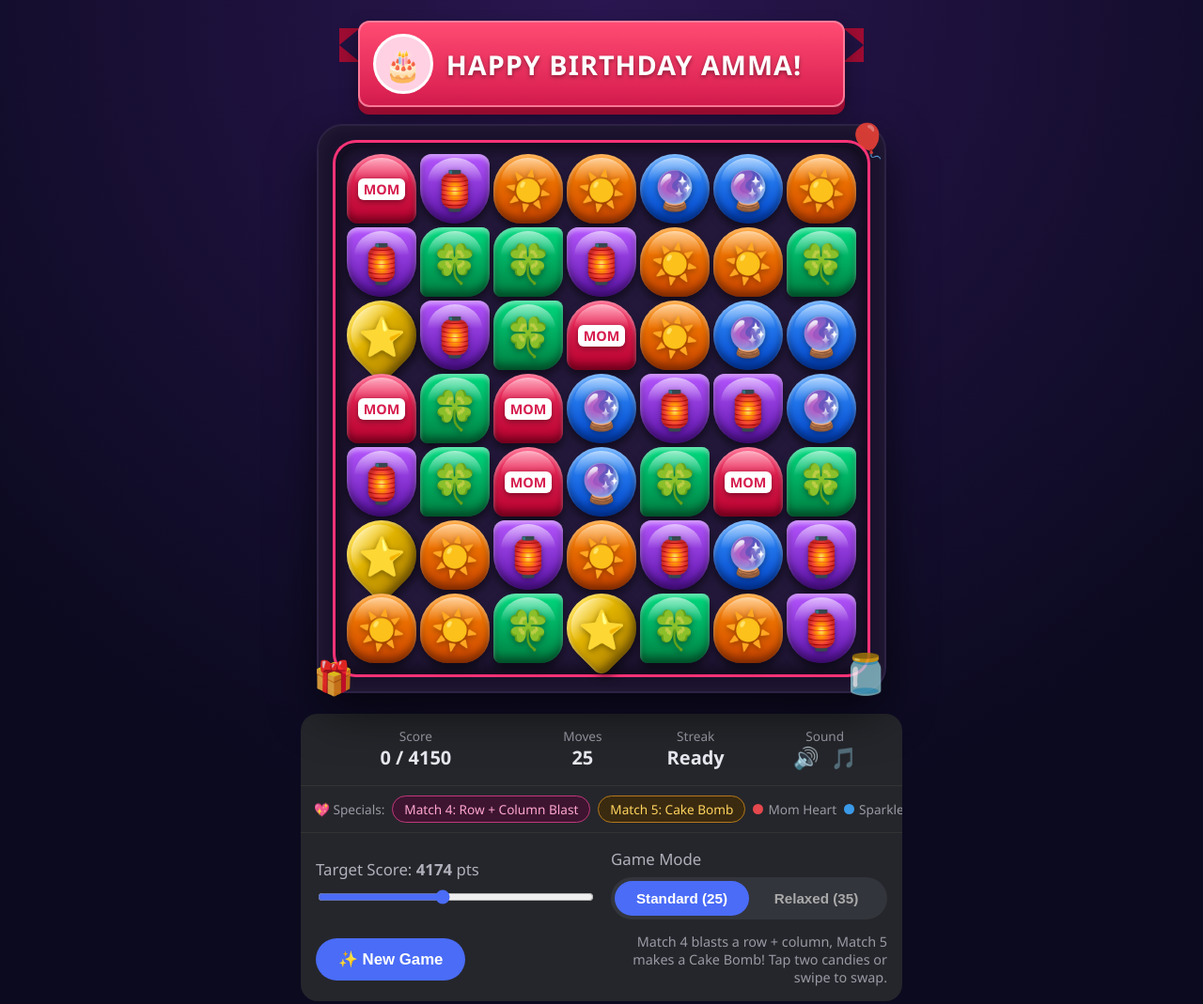
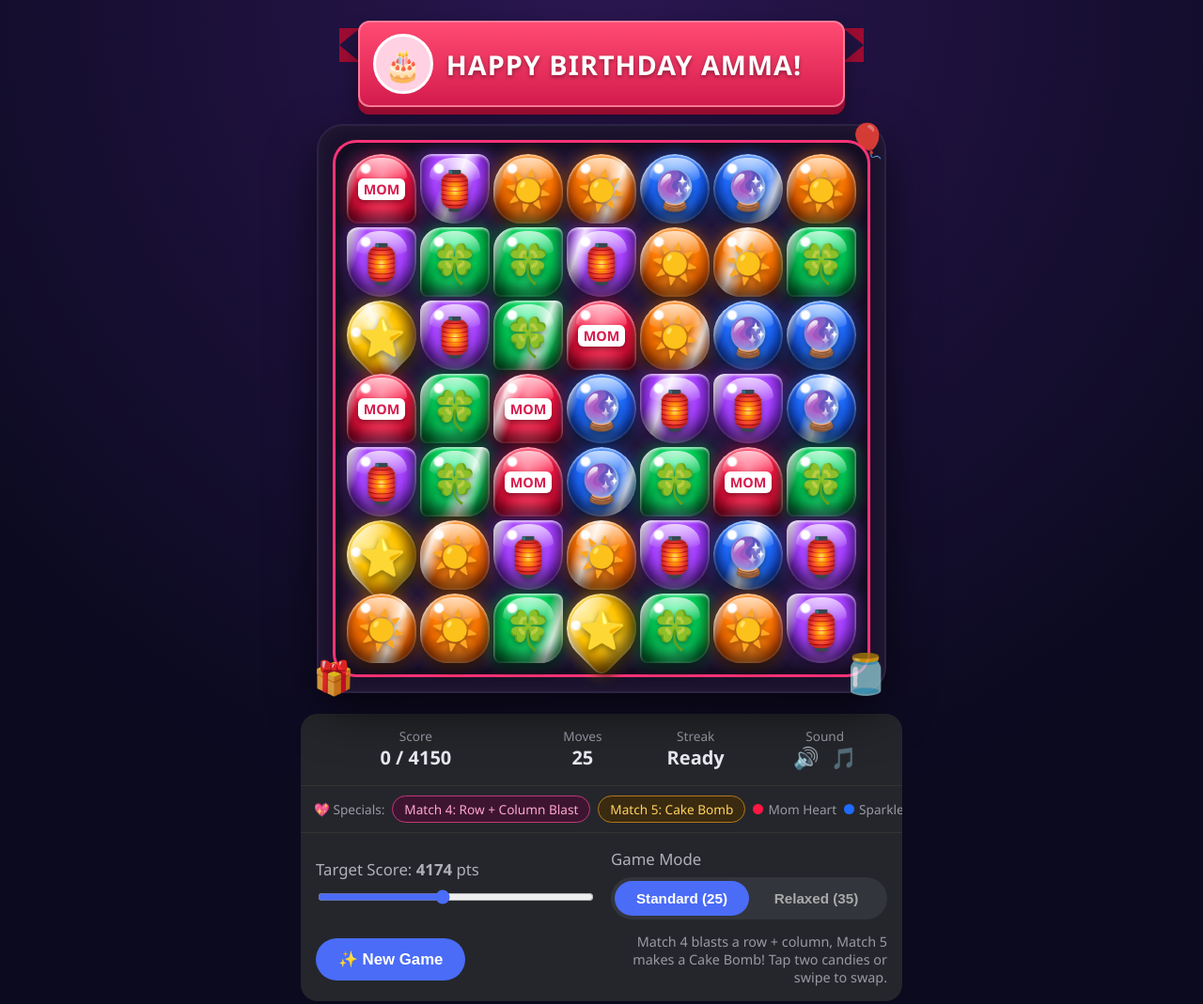
Before and after one commit to harshinidhiyaa/candycrushformom, a plain HTML site: page index.html in a window 1280 px wide. Shown: the whole page at 94% size. Drawn offline with Linux system fonts and the light colour scheme.

Commit message:
Update index.html

```diff
--- a/index.html
+++ b/index.html
@@ -133,6 +133,94 @@
   @keyframes beam { 0% { scale: 0 1; opacity: 1; } 35% { scale: 1 1; opacity: 1; } 100% { scale: 1 1; opacity: 0; } }
   .particle { position: fixed; width: 9px; height: 9px; margin: -4px; border-radius: 50%; pointer-events: none; z-index: 40; animation: burst .6s ease-out forwards; }
   @keyframes burst { to { transform: translate(var(--tx), var(--ty)) scale(0); opacity: 0; } }
+
+  /* ===== High-gloss finish ===== */
+  .cell.t0 { --g1: #ff6b90; --g2: #a8002a; }
+  .cell.t1 { --g1: #62b4ff; --g2: #0033a8; }
+  .cell.t2 { --g1: #34f0a0; --g2: #006838; }
+  .cell.t3 { --g1: #ffae3d; --g2: #b83600; }
+  .cell.t4 { --g1: #ffe650; --g2: #a67600; }
+  .cell.t5 { --g1: #cf85ff; --g2: #46088f; }
+  .cell:not(.bomb) {
+    background:
+      radial-gradient(circle at 26% 20%, #fff 0 4%, rgba(255,255,255,0) 7%),            /* specular dot */
+      radial-gradient(ellipse at 50% 125%, rgba(255,255,255,.4), rgba(255,255,255,0) 55%), /* bounce light */
+      linear-gradient(var(--g1), var(--g2));
+  }
+  .cell {
+    box-shadow:
+      inset 0 3px 5px rgba(255,255,255,.75),
+      inset 0 -9px 12px rgba(0,0,0,.35),
+      inset 0 0 0 2px rgba(255,255,255,.18),
+      0 6px 12px rgba(0,0,0,.5),
+      0 0 14px color-mix(in srgb, var(--c) 45%, transparent);
+  }
+  .cell::before {                                   /* glass shine across the top */
+    top: 5%; left: 12%; right: 12%; height: 42%;
+    background: linear-gradient(rgba(255,255,255,.9), rgba(255,255,255,.08));
+    border-radius: 50% 50% 50% 50% / 80% 80% 20% 20%;
+  }
+  .cell img, .cell span { filter: drop-shadow(0 3px 3px rgba(0,0,0,.45)); }
+  /* Photos: glass sweep over the picture */
+  .cell.photo:not(.bomb) { background: #241a4a; }
+  .cell.photo::before {
+    inset: 3px; height: auto; opacity: 1; border-radius: 13px;
+    background:
+      linear-gradient(155deg, rgba(255,255,255,.65) 0%, rgba(255,255,255,.18) 36%, rgba(255,255,255,0) 37%),
+      linear-gradient(to top, rgba(0,0,0,.28), rgba(0,0,0,0) 35%);
+  }
+  .cell.photo img { filter: saturate(1.15) contrast(1.05); }
+
+  /* ===== Vivid jewel finish + animated glint ===== */
+  .cell.t0 { --hi: #ff6a86; --g1: #ff1744; --g2: #80001c; }   /* ruby */
+  .cell.t1 { --hi: #5aa2ff; --g1: #1e6bff; --g2: #001a7a; }   /* sapphire */
+  .cell.t2 { --hi: #3dff9a; --g1: #00c853; --g2: #004d22; }   /* emerald */
+  .cell.t3 { --hi: #ffa040; --g1: #ff7a00; --g2: #9c2400; }   /* fire opal */
+  .cell.t4 { --hi: #ffe14d; --g1: #ffc400; --g2: #8a5200; }   /* gold */
+  .cell.t5 { --hi: #c77dff; --g1: #a640ff; --g2: #32006b; }   /* amethyst */
+  .cell:not(.bomb) {
+    background:
+      linear-gradient(110deg, rgba(255,255,255,0) 42%, rgba(255,255,255,.85) 50%, rgba(255,255,255,0) 58%),   /* moving glint */
+      radial-gradient(circle at 27% 21%, #fff 0 5%, rgba(255,255,255,0) 8%),                                    /* specular dot */
+      radial-gradient(ellipse at 50% 125%, color-mix(in srgb, var(--hi) 65%, transparent), transparent 55%),   /* coloured rim light */
+      radial-gradient(ellipse at 50% 30%, var(--hi) 0%, var(--g1) 45%, var(--g2) 100%);                        /* deep jewel body */
+    background-size: 250% 100%, 100% 100%, 100% 100%, 100% 100%;
+    background-repeat: no-repeat;
+    background-position: 90% 0, 0 0, 0 0, 0 0;
+  }
+  .cell {
+    box-shadow:
+      inset 0 2px 3px rgba(255,255,255,.6),
+      inset 0 -10px 14px rgba(0,0,0,.5),
+      inset 0 0 0 2px rgba(255,255,255,.12),
+      0 6px 12px rgba(0,0,0,.6),
+      0 0 16px color-mix(in srgb, var(--c) 55%, transparent);
+  }
+  .cell::before {
+    top: 6%; left: 14%; right: 14%; height: 34%;
+    background: linear-gradient(rgba(255,255,255,.72), rgba(255,255,255,.04));
+    border-radius: 50% 50% 50% 50% / 90% 90% 25% 25%;
+  }
+  .cell:not(.pop):not(.zap):not(.boom):not(.photo):not(.bomb) {
+    animation: glint 4s linear infinite; animation-delay: calc(var(--d, 0s) * -1);
+  }
+  @keyframes glint {
+    0%, 55% { background-position: 90% 0, 0 0, 0 0, 0 0; }
+    100%    { background-position: 10% 0, 0 0, 0 0, 0 0; }
+  }
+  /* Photos: glass sweep + moving glint over the picture */
+  .cell.photo:not(.bomb) { background: #241a4a; }
+  .cell.photo::before {
+    inset: 3px; height: auto; border-radius: 13px;
+    background:
+      linear-gradient(110deg, rgba(255,255,255,0) 42%, rgba(255,255,255,.8) 50%, rgba(255,255,255,0) 58%),
+      linear-gradient(155deg, rgba(255,255,255,.5) 0%, rgba(255,255,255,.12) 34%, rgba(255,255,255,0) 35%),
+      linear-gradient(to top, rgba(0,0,0,.3), rgba(0,0,0,0) 35%);
+    background-size: 250% 100%, 100% 100%, 100% 100%;
+    background-repeat: no-repeat;
+    background-position: 90% 0, 0 0, 0 0;
+    animation: glint 4s linear infinite; animation-delay: calc(var(--d, 0s) * -1);
+  }
 </style>
 </head>
 <body>
@@ -193,12 +281,12 @@
 
   /* ---- CANDY CONFIG: put your own pictures in /images with these names ---- */
   const CANDIES = [
-    { name: 'Mom Heart',     color: '#e5484d', emoji: '❤️', img: 'images/candy1.png' },
-    { name: 'Sparkle Globe', color: '#3b9ae8', emoji: '🔮', img: 'images/candy2.png' },
-    { name: 'Lucky Clover',  color: '#2fa36b', emoji: '🍀', img: 'images/candy3.png' },
-    { name: 'Warm Sun',      color: '#f08a24', emoji: '☀️', img: 'images/candy4.png' },
-    { name: 'Gold Star',     color: '#e8b730', emoji: '⭐', img: 'images/candy5.png' },
-    { name: 'Purple Lantern',color: '#8b4fe0', emoji: '🏮', img: 'images/candy6.png' }
+    { name: 'Mom Heart',     color: '#ff1744', emoji: '❤️', img: 'images/candy1.png' },
+    { name: 'Sparkle Globe', color: '#1e6bff', emoji: '🔮', img: 'images/candy2.png' },
+    { name: 'Lucky Clover',  color: '#00c853', emoji: '🍀', img: 'images/candy3.png' },
+    { name: 'Warm Sun',      color: '#ff7a00', emoji: '☀️', img: 'images/candy4.png' },
+    { name: 'Gold Star',     color: '#ffc400', emoji: '⭐', img: 'images/candy5.png' },
+    { name: 'Purple Lantern',color: '#a640ff', emoji: '🏮', img: 'images/candy6.png' }
   ];
 
   const $ = id => document.getElementById(id);
@@ -462,7 +550,7 @@
       const cls = ['cell', bomb ? '' : 't' + g.t, !bomb && imgOK[g.t] ? 'photo' : '', g.s || '', sel === i ? 'sel' : '', popping.has(i) ? 'pop' : ''].join(' ');
       const inner = bomb ? (bombImgOK ? '<img src="images/cake-bomb.png" alt="">' : '<span>🎂</span>') : imgOK[g.t] ? `<img src="${c.img}" alt="">`
         : g.t === 0 ? '<span class="mom">MOM</span>' : `<span>${c.emoji}</span>`;
-      return `<div class="${cls}" data-i="${i}" style="--c:${c.color}">${inner}</div>`;
+      return `<div class="${cls}" data-i="${i}" style="--c:${c.color};--d:${((i * 7) % 13) * 0.3}s">${inner}</div>`;
     }).join('');
     $('score').textContent = score;
     $('moves').textContent = moves;
```
